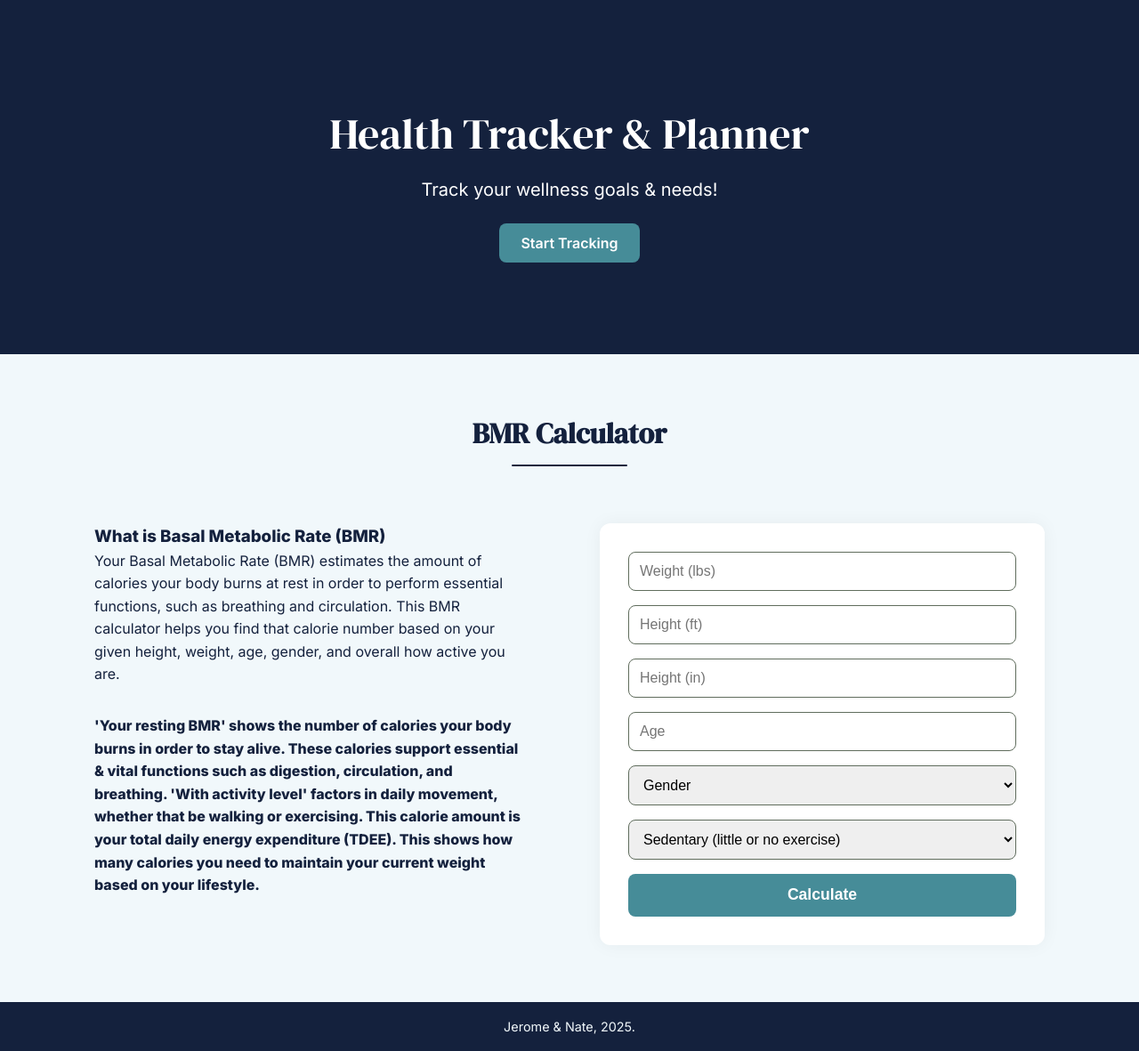
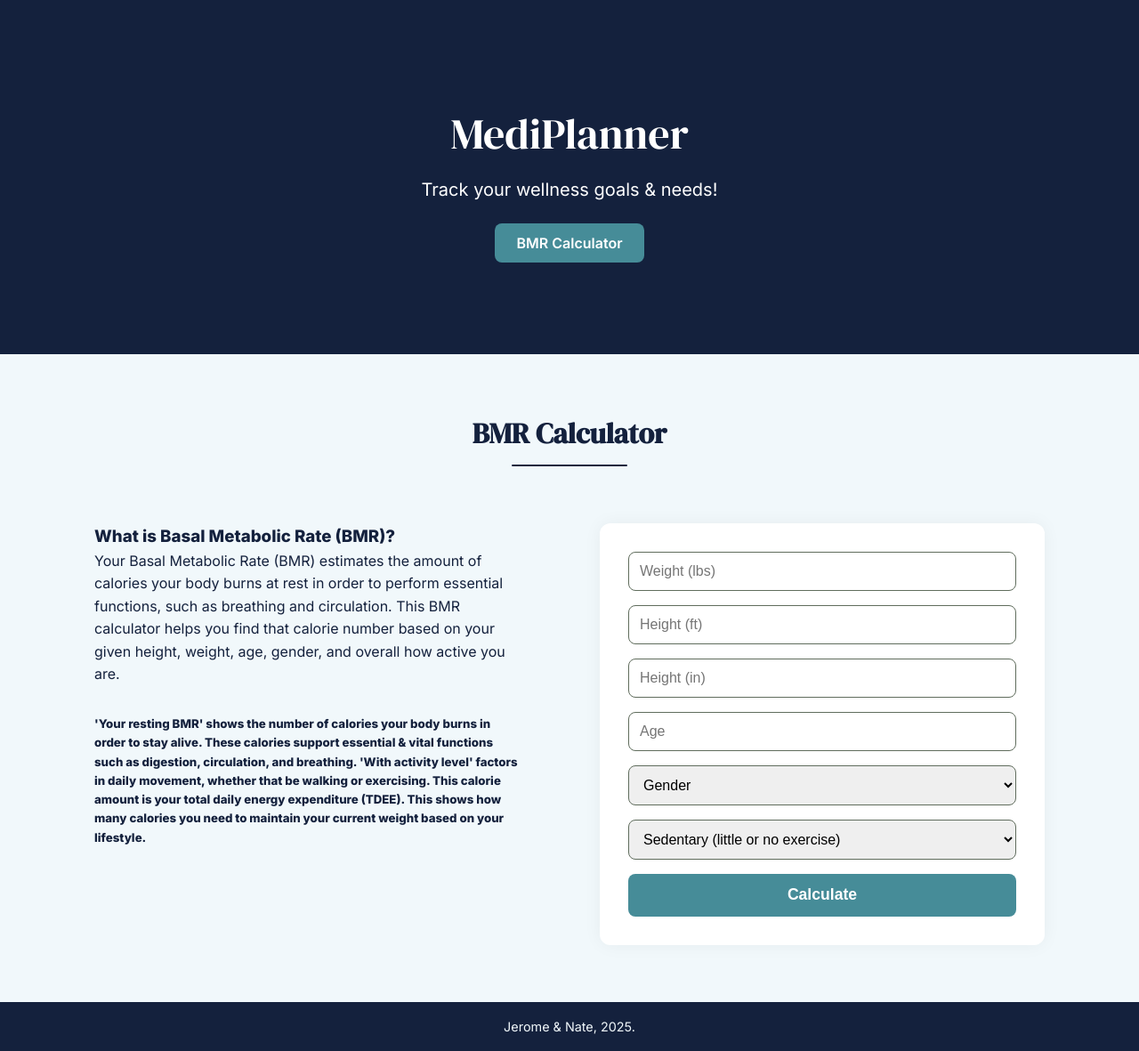
Before and after one commit to nateedralin/MediPlanner, a Flask app: page / in a window 1280 px wide. Shown: the whole page at 89% size. Run offline with Flask 3, Linux system fonts and the light colour scheme.

Commit message:
changed website name

```diff
--- a/templates/index.html
+++ b/templates/index.html
@@ -3,16 +3,16 @@
 <head>
   <meta charset="UTF-8" />
   <meta name="viewport" content="width=device-width, initial-scale=1.0" />
-  <title>Health Tracker</title>
+  <title>MediPlanner</title>
   <link rel="stylesheet" href="{{ url_for('static', filename='css/style.css') }}" />
   <link href="https://fonts.googleapis.com/css2?family=DM+Serif+Display&family=Inter:wght@400;600;800&display=swap" rel="stylesheet">
 </head>
 <body>
   <header class="hero">
     <div class="container">
-      <h1>Health Tracker & Planner</h1>
+      <h1>MediPlanner</h1>
       <p>Track your wellness goals & needs!</p>
-      <a href="#calculator" class="btn">Start Tracking</a>
+      <a href="#calculator" class="btn">BMR Calculator</a>
     </div>
   </header>
 
@@ -23,7 +23,7 @@
     <div class="calculator-container">
       <!-- LEFT SIDE: Info & Result -->
       <div class="calculator-info">
-        <h3>What is Basal Metabolic Rate (BMR)</h3>
+        <h3>What is Basal Metabolic Rate (BMR)?</h3>
         <p>
           Your Basal Metabolic Rate (BMR) estimates the amount of calories your body burns at rest
           in order to perform essential functions, such as breathing and circulation. This BMR calculator
@@ -31,13 +31,13 @@
         </p>
 
         <div class="bmr-breakdown">
-          <h4>
+          <h5>
             'Your resting BMR' shows the number of calories your body burns in order to stay alive.
             These calories support essential & vital functions such as digestion, circulation, and breathing.
             'With activity level' factors in daily movement, whether that be walking or exercising. This calorie amount
             is your total daily energy expenditure (TDEE). This shows how many calories you need to maintain your current
             weight based on your lifestyle.
-          </h4>
+          </h5>
 
           {% if bmr %}
           <div class="result-box">
```
